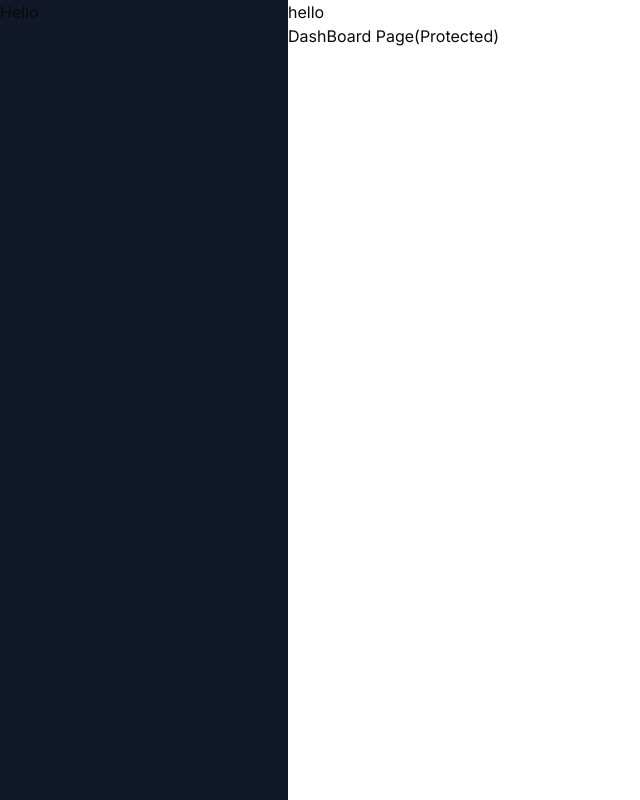
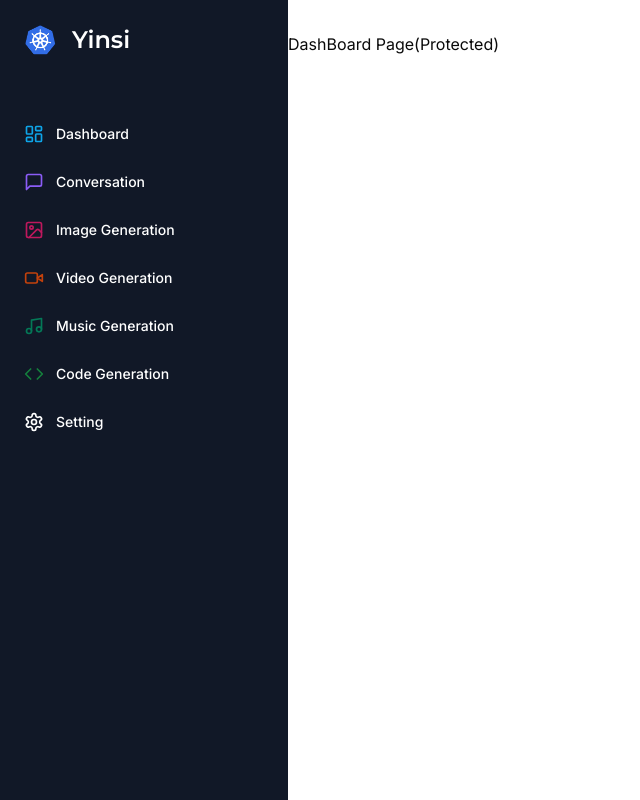
Before and after one commit to PratikPradhan987/SaaSAI, a Next.js app in the folder saas-ai/: page /dashboard in a window 1280 px wide. Shown: the whole page, without its empty margins (0-640 px from the left). Built offline with nearby package versions, Linux system fonts and the light colour scheme.

Commit message:
sidebar code done

```diff
--- a/saas-ai/app/(dashboard)/(routes)/dashboard/page.tsx
+++ b/saas-ai/app/(dashboard)/(routes)/dashboard/page.tsx
@@ -1,11 +1,7 @@
-import { Button } from "@/components/ui/button";
-import { UserButton } from "@clerk/nextjs";
-
 const  DashboardPage = ( ) =>  {
   return (
     <>
       <p>DashBoard Page(Protected)</p>
-      <UserButton afterSignOutUrl="/" />
     </>
   )
 }
--- a/saas-ai/app/(dashboard)/layout.tsx
+++ b/saas-ai/app/(dashboard)/layout.tsx
@@ -1,3 +1,6 @@
+import Navbar from "@/components/navbar";
+import { Sidebar } from "@/components/sidebar";
+
 const DashboardLayout = ({
     children
 } : {
@@ -6,12 +9,10 @@
   return (
     <div className="h-full relative">
         <div className="hidden h-full md:flex md:w-72 md:flex-col md:fixed md:inset-y-0 z-[80] bg-gray-900">
-            <div>
-                Hello
-            </div>
+            <Sidebar />
         </div>
         <main className="md:pl-72">
-            hello
+            <Navbar />
             {children}
         </main>
     </div>
--- /dev/null
+++ b/saas-ai/components/navbar.tsx
@@ -0,0 +1,17 @@
+import { Button } from "@/components/ui/button";
+import { UserButton } from "@clerk/nextjs";
+import {Menu} from "lucide-react"
+
+const Navbar = () => {
+  return (
+    <div className="flex items-center p-4">
+        <Button variant="ghost" size="icon" className="md:hidden">
+            <Menu />
+        </Button>
+        <div className="flex w-full justify-end">
+          <UserButton afterSignOutUrl="/"/>
+        </div>
+    </div>
+  )
+}
+export default Navbar;
--- /dev/null
+++ b/saas-ai/components/sidebar.tsx
@@ -0,0 +1,99 @@
+// "use client";
+import { Montserrat } from "next/font/google";
+import Image from "next/image";
+import Link from "next/link"
+import {
+    LayoutDashboard,
+    MessageSquare,
+    ImageIcon,
+    VideoIcon,
+    Music,
+    Settings,
+    Code
+} from "lucide-react"
+
+import { cn } from "@/lib/utils";
+
+const montserrat = Montserrat({
+    weight: "600",
+    subsets: ["latin"]
+})
+
+const routes = [
+    {
+        label: "Dashboard",
+        icon: LayoutDashboard,
+        href: "/dashboard",
+        color: "text-sky-500",
+    },
+    {
+        label: "Conversation",
+        icon: MessageSquare,
+        href: "/conversation",
+        color: "text-violet-500",
+    },
+    {
+        label: "Image Generation",
+        icon: ImageIcon,
+        href: "/image",
+        color: "text-pink-700",
+    },
+    {
+        label: "Video Generation",
+        icon: VideoIcon,
+        href: "/video",
+        color: "text-orange-700",
+    },
+    {
+        label: "Music Generation",
+        icon: Music,
+        href: "/music",
+        color: "text-emerald-700",
+    },
+    {
+        label: "Code Generation",
+        icon: Code,
+        href: "/code",
+        color: "text-green-700",
+    },
+    {
+        label: "Setting",
+        icon: Settings,
+        href: "/settings",
+    },
+];
+
+export const Sidebar = () => {
+  return (
+    <div className="space-y-4 py-4 flex flex-col h-full bg -[#11827] text-white">
+        <div className="px-3 py-2 flex-1">
+            <Link href="/dashboard" className="flex items-center pl-3 mb-14">
+                <div className="relative w-8 h-8 mr-4">
+                    <Image
+                        fill
+                        alt="Logo"
+                        src="/logo.png"
+                    />
+                </div>
+                <h1 className={cn("text-2xl font-bold", montserrat.className)}>
+                    Yinsi
+                </h1>
+            </Link>
+            <div className="space-y-1">
+                {routes.map((route) => (
+                    <Link
+                    className="text-sm group flex p-3 w-full justify-start font-medium cursor-pointer hover:text-white hover:bg-white/10 rounded-lg transition"
+                    href={route.href}
+                    key={route.href}
+                    >
+                        <div className="flex items-center flex-1">
+                            <route.icon className={cn("h-5 w-5 mr-3",route.color)}/>
+                            {route.label}
+                        </div>
+                    </Link>
+                ))}
+            </div>
+        </div>
+    </div>
+  );
+}
```
Also changed, not shown: saas-ai/public/logo.png (added).
